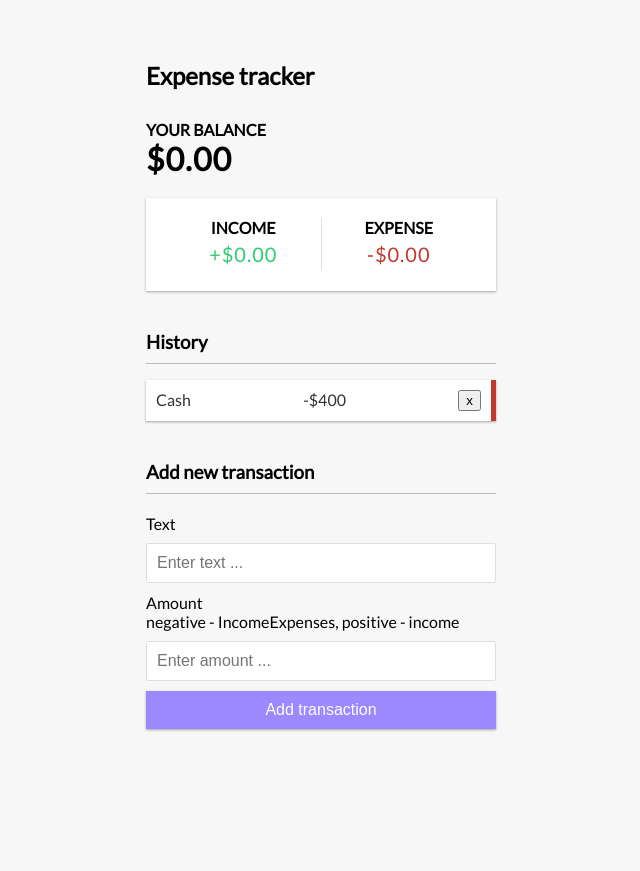
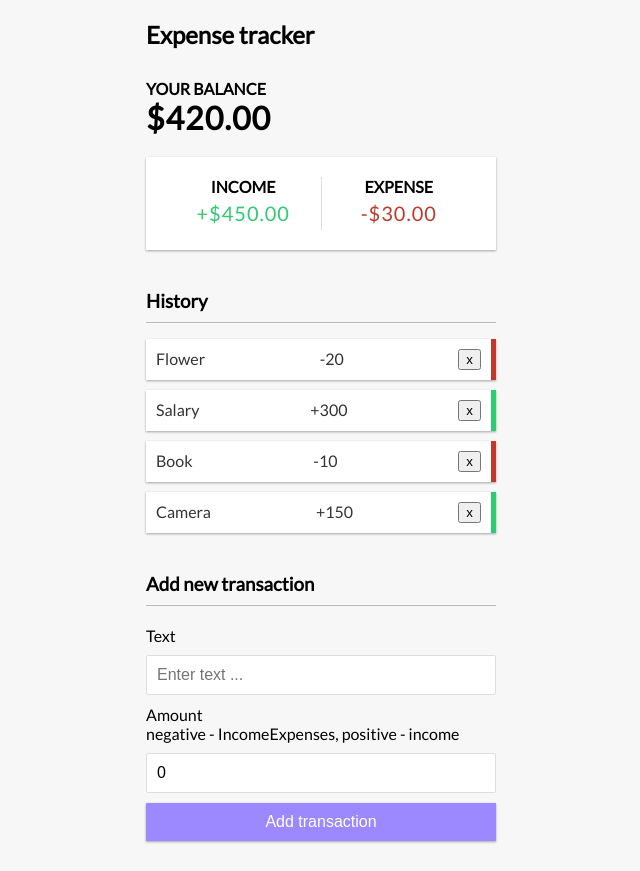
Before and after one commit to aishwaryaanaidu/expense-tracker, a React (Create React App) app: page / in a window 1280 px wide. Shown: the whole page, without its empty margins (319-959 px from the left). Before the commit the page ends 800 px from the top, so only its background shows below. Built offline with nearby package versions, Linux system fonts and the light colour scheme.

Commit message:
Dynamic data binding

```diff
--- a/src/components/AddTransaction.js
+++ b/src/components/AddTransaction.js
@@ -1,21 +1,25 @@
-import React from 'react'
+import React, { useState } from 'react'
 import { IncomeExpenses } from './IncomeExpenses'
 
 export const AddTransaction = () => {
+
+    const [text, setText] = useState('')
+    const [amount, setAmount] = useState(0)
+
     return (
         <>
             <h3>Add new transaction</h3>
             <form>
                 <div className="form-control">
                     <label htmlFor="text">Text</label>
-                    <input type="text" placeholder="Enter text ..." />
+                    <input type="text" value={ text } onChange={(event) => setText(event.target.value)} placeholder="Enter text ..." />
                 </div>
                 <div className="form-control">
                     <label htmlFor="amount">
                         Amount <br />
-                        { `negative - IncomeExpenses, positive - income` }
+                        {`negative - IncomeExpenses, positive - income`}
                     </label>
-                    <input type="number" placeholder="Enter amount ..." />
+                    <input type="number" value={ amount } onChange={(event) => setAmount(event.target.value)} placeholder="Enter amount ..." />
                 </div>
                 <button className="btn">Add transaction</button>
             </form>
--- a/src/components/Balance.js
+++ b/src/components/Balance.js
@@ -1,10 +1,17 @@
-import React from 'react';
+import React, { useContext } from 'react';
+import { GlobalContext } from '../context/GlobalState'
 
 export const Balance = () => {
+    const { transactions } = useContext(GlobalContext)
+    console.log(transactions)
+
+    const amounts = transactions.map((transaction) => transaction.amount)
+    const total = amounts.reduce((acc, item) => (acc += item), 0).toFixed(2)
+
     return (
         <div>
             <h4>Your Balance</h4>
-            <h1>$0.00</h1>
+            <h1>${total}</h1>
         </div>
     )
 }
--- a/src/components/IncomeExpenses.js
+++ b/src/components/IncomeExpenses.js
@@ -1,15 +1,29 @@
-import React from 'react'
+import React, { useContext } from 'react'
+import { GlobalContext } from '../context/GlobalState'
 
 export const IncomeExpenses = () => {
+    const { transactions } = useContext(GlobalContext)
+
+    const amounts = transactions.map(transaction => transaction.amount)
+
+    const income = amounts
+        .filter(item => item > 0)
+        .reduce((acc, item) => (acc += item), 0)
+        .toFixed(2)
+    const expense = (
+        amounts.filter(item => item < 0)
+        .reduce((acc, item) => (acc += item), 0) * -1
+    ).toFixed(2)
+
     return (
         <div className="inc-exp-container">
             <div>
                 <h4>Income</h4>
-                <p className="money plus">+$0.00</p>
+                <p className="money plus">+${income}</p>
             </div>
             <div>
                 <h4>Expense</h4>
-                <p className="money minus">-$0.00</p>
+                <p className="money minus">-${expense}</p>
             </div>
         </div>
     )
--- /dev/null
+++ b/src/components/Transaction.js
@@ -0,0 +1,9 @@
+import React from 'react'
+
+export const Transaction = ({ transaction }) => {
+    const sign = transaction.amount < 0 ? '-' : '+'
+
+    return (
+        <li className={transaction.amount < 0 ? "minus" : "plus"}>{ transaction.text } <span>{ sign }{ Math.abs(transaction.amount) }</span><button className="delete-bin">x</button></li>
+    )
+}
--- a/src/components/TransactionList.js
+++ b/src/components/TransactionList.js
@@ -1,13 +1,20 @@
-import React from 'react'
+import React, { useContext } from 'react'
+import { Transaction } from './Transaction'
+
+import { GlobalContext } from '../context/GlobalState'
 
 export const TransactionList = () => {
+    const { transactions } = useContext(GlobalContext)
+
     return (
         <>
             <h3>History</h3>
             <ul className="list">
-                <li className="minus">
-                    Cash <span>-$400</span><button className="delete-bin">x</button>
-                </li>
+                {transactions.map(transaction => {
+                    return (
+                        <Transaction key={transaction.id} transaction={transaction} />
+                    )
+                })}
             </ul>
         </>
     )
```
